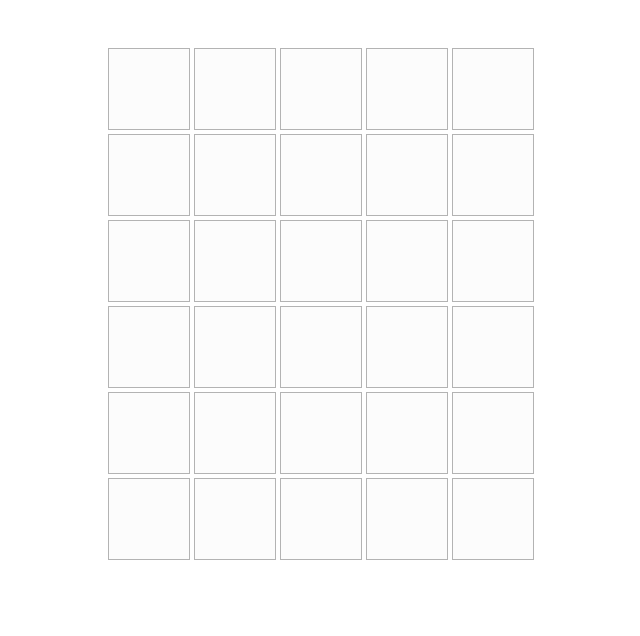
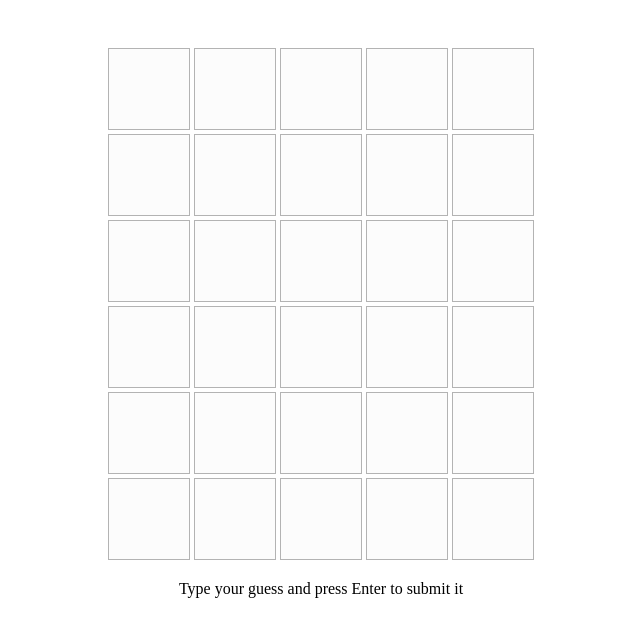
Before and after one commit to dhershman1/wordle-ts, a Vue app: page / in a window 1280 px wide. Shown: the top 636 px of the page, without its empty margins (319-959 px from the left). Built offline with nearby package versions, Linux system fonts and the light colour scheme.

Commit message:
Add some instructions

```diff
--- a/src/App.vue
+++ b/src/App.vue
@@ -7,4 +7,13 @@ const randomWord = englishWords[Math.floor(Math.random() * englishWords.length)]
 
 <template>
     <wordle-board :word-of-the-day="randomWord" />
+    <p>
+        Type your guess and press Enter to submit it
+    </p>
 </template>
+
+<style>
+p {
+    text-align: center;
+}
+</style>
```
